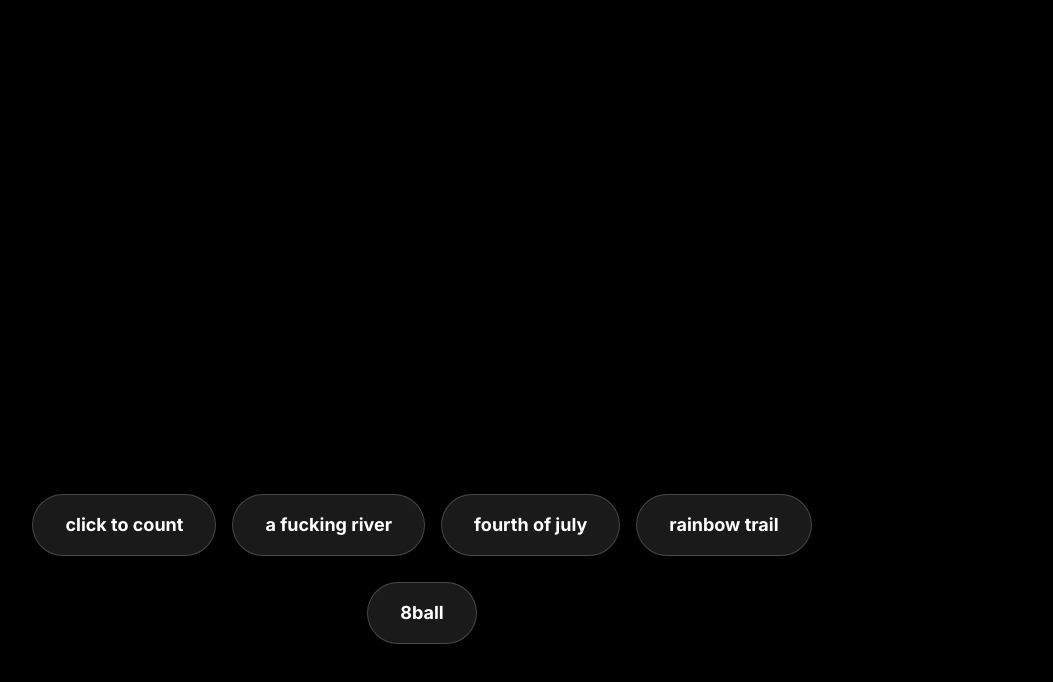
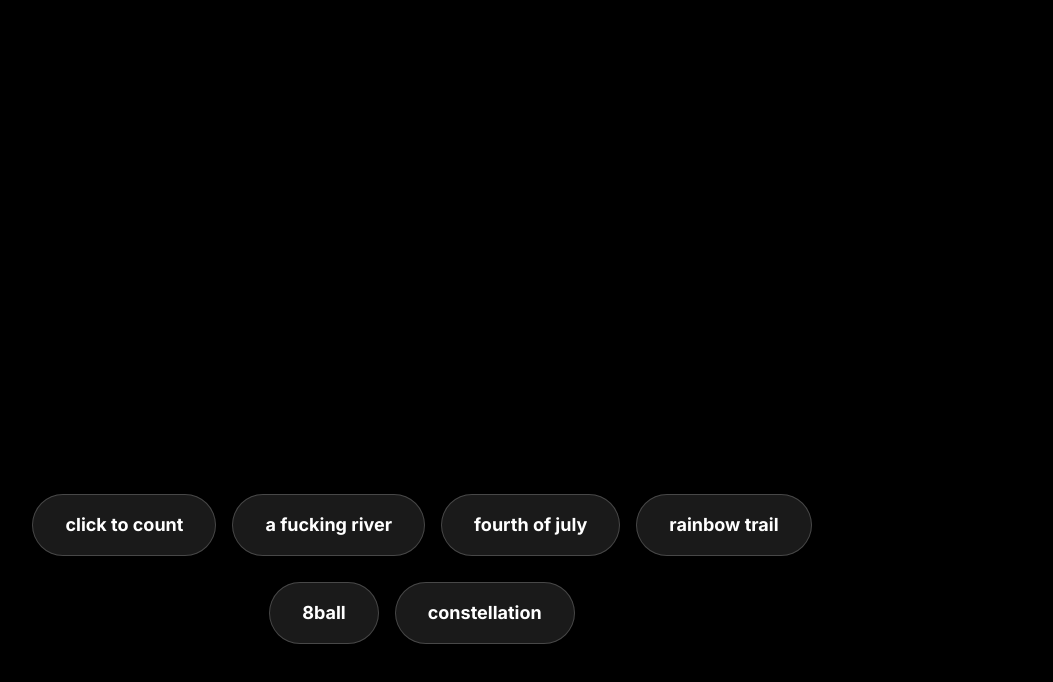
Before and after one commit to shmsrayden/rayden-codes-randomly, a plain HTML site: page index.html in a window 1280 px wide. Shown: the part 116-798 px from the top of the page, without its empty margins (218-1271 px from the left). Drawn offline with nearby package versions, Linux system fonts and the light colour scheme.

Commit message:
Update index.html

```diff
--- a/index.html
+++ b/index.html
@@ -70,6 +70,11 @@
             8ball
         </button>
     </a>
+    <a href="coolthing.html">
+        <button id="constellation-button" class="px-8 py-4 rounded-full text-white font-bold text-lg bg-white bg-opacity-10 border border-white border-opacity-20 backdrop-blur-sm shadow-xl transition-all duration-300 hover:bg-opacity-20 hover:scale-105">
+            constellation
+        </button>
+    </a>
 </div>
 
 <div class="absolute top-10 right-10">
```
